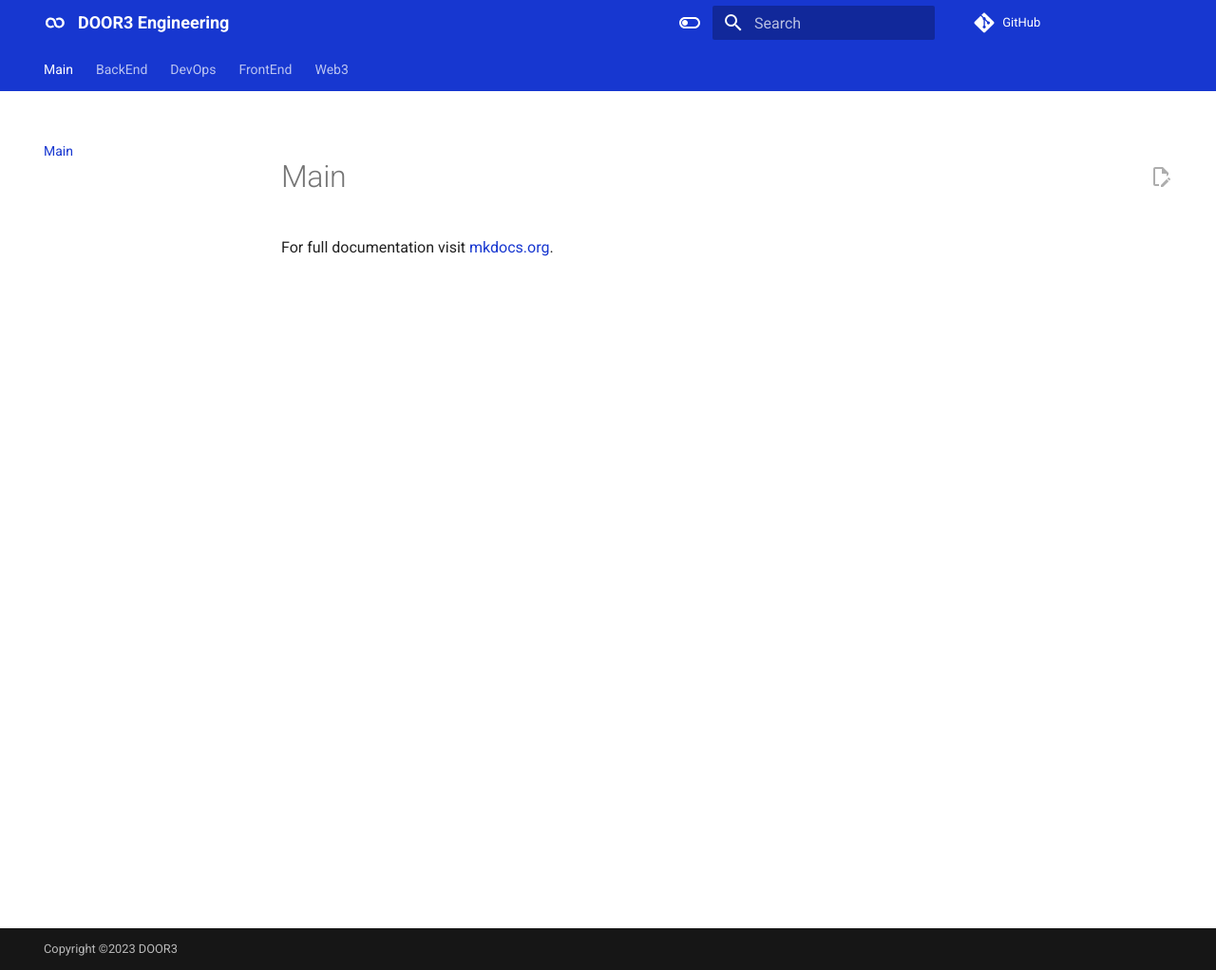
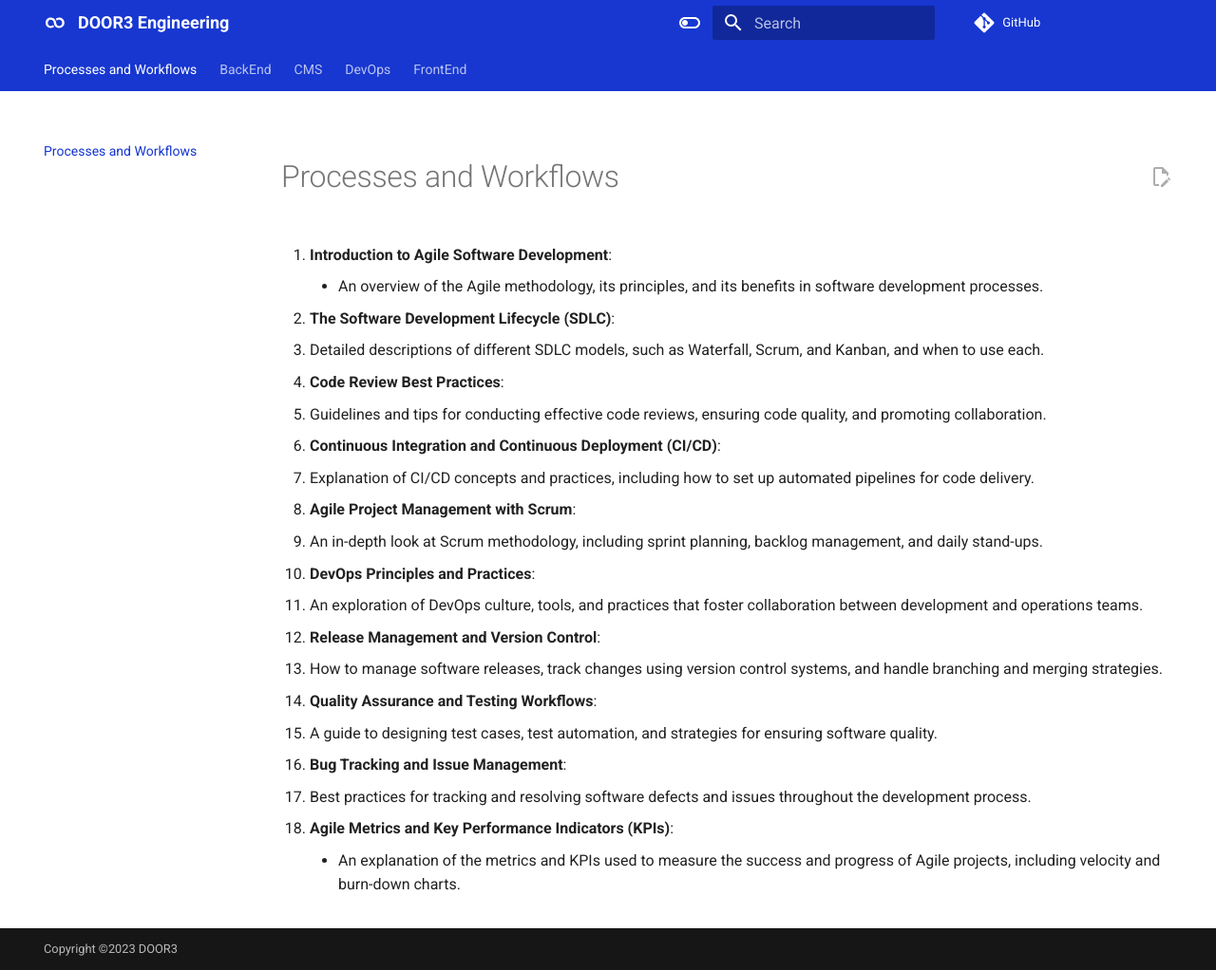
Before and after one commit to Door3Dev/engineering-documentation, an MkDocs documentation site: the page built from documentation/gh_pages/index.md, in a window 1280 px wide and 1022 px high. Shown: the whole window at 95% size. Built offline with MkDocs 1.6.1 and Material for MkDocs 9.7.7, drawn with Linux system fonts in a browser that asks for light colours; comment, search, counter and statistics services are not loaded.

Commit message:
feat(ETB-29): Updated home page with core Processes and Workflows

```diff
--- a/documentation/gh_pages/Web3/index.md
+++ b/documentation/gh_pages/CMS/index.md
@@ -2,4 +2,4 @@
 template: third-level-navigation.html
 ---
 
-# Main Web3
+# Drupal
--- a/documentation/gh_pages/index.md
+++ b/documentation/gh_pages/index.md
@@ -2,6 +2,34 @@
 template: third-level-navigation.html
 ---
 
-# Main
+# Processes and Workflows
 
-For full documentation visit [mkdocs.org](https://www.mkdocs.org).
+1. **Introduction to Agile Software Development**:
+    - An overview of the Agile methodology, its principles, and its benefits in software development processes.
+
+2. **The Software Development Lifecycle (SDLC)**:
+   - Detailed descriptions of different SDLC models, such as Waterfall, Scrum, and Kanban, and when to use each.
+
+3. **Code Review Best Practices**:
+   - Guidelines and tips for conducting effective code reviews, ensuring code quality, and promoting collaboration.
+
+4. **Continuous Integration and Continuous Deployment (CI/CD)**:
+   - Explanation of CI/CD concepts and practices, including how to set up automated pipelines for code delivery.
+
+5. **Agile Project Management with Scrum**:
+   - An in-depth look at Scrum methodology, including sprint planning, backlog management, and daily stand-ups.
+
+6. **DevOps Principles and Practices**:
+   - An exploration of DevOps culture, tools, and practices that foster collaboration between development and operations teams.
+
+7. **Release Management and Version Control**:
+   - How to manage software releases, track changes using version control systems, and handle branching and merging strategies.
+
+8. **Quality Assurance and Testing Workflows**:
+   - A guide to designing test cases, test automation, and strategies for ensuring software quality.
+
+9. **Bug Tracking and Issue Management**:
+   - Best practices for tracking and resolving software defects and issues throughout the development process.
+
+10. **Agile Metrics and Key Performance Indicators (KPIs)**:
+    - An explanation of the metrics and KPIs used to measure the success and progress of Agile projects, including velocity and burn-down charts.
```
Also changed, not shown: 1 other file.
